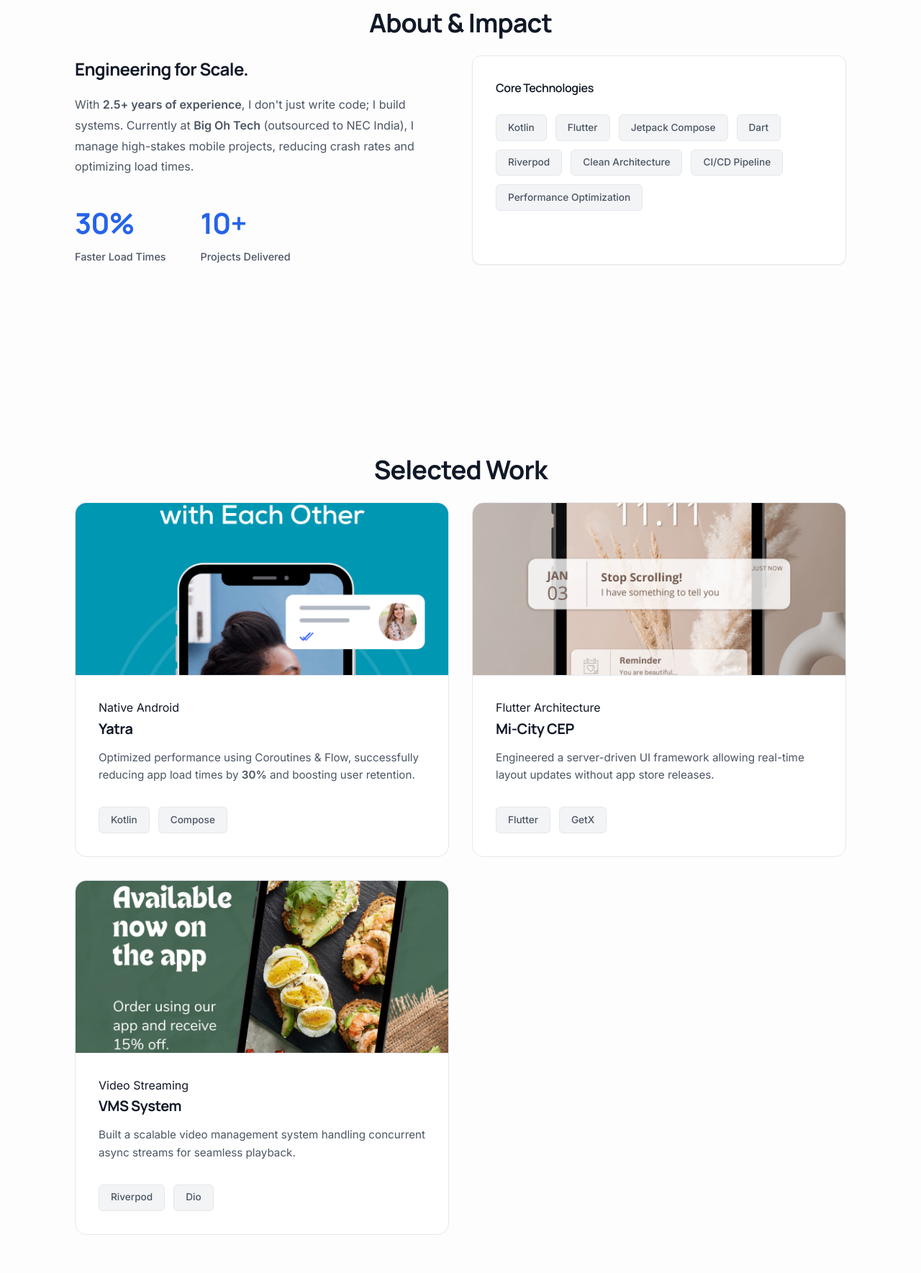
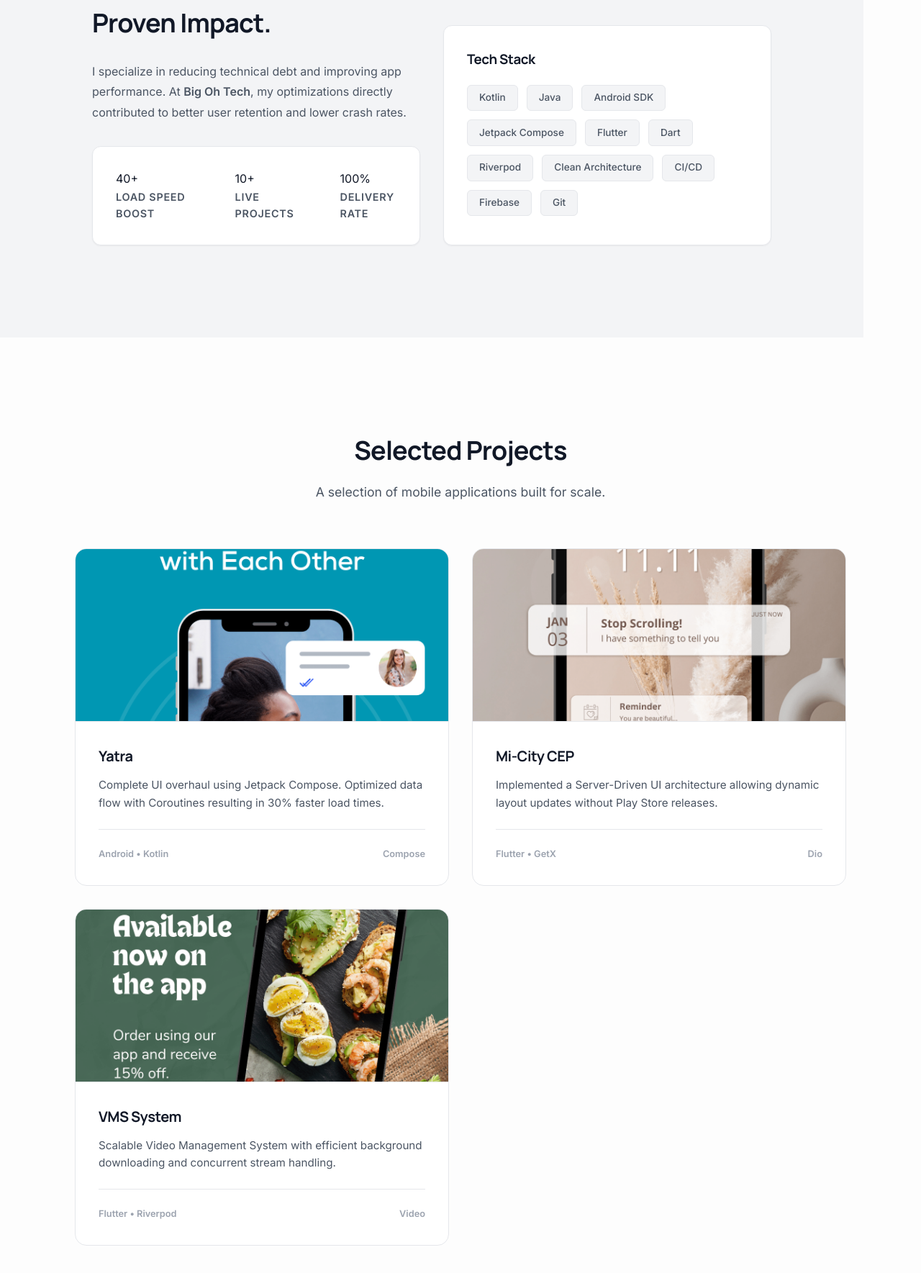
Before and after one commit to rohan0713/Portfolio, a website: page index.html in a window 1280 px wide. Shown: the part 925-2694 px from the top of the page at 72% size. Drawn offline with Linux system fonts and the light colour scheme.

Commit message:
feat: Theme update - Royal Blue & Manrope Fonts
- Added 'profile.jpeg' as the primary profile photo
- Changed typography to 'Manrope' (headings) and 'Inter' (body)
- Updated color palette to clean white with royal blue accents
- Redesigned stats grid and contact section for cleaner look

```diff
--- a/index.html
+++ b/index.html
@@ -14,11 +14,11 @@
 <body>
 
     <nav class="fade-in">
-        <a href="#" class="nav-logo">Rohan Ramola.</a>
+        <a href="#" class="nav-logo">RR.</a>
         <ul class="nav-links">
             <li><a href="#about" class="nav-link">About</a></li>
             <li><a href="#work" class="nav-link">Work</a></li>
-            <li><a href="#contact" class="nav-link">Contact</a></li>
+            <li><a href="#contact" class="nav-link">Let's Talk</a></li>
         </ul>
     </nav>
 
@@ -26,15 +26,18 @@
         <section class="hero">
             <div class="hero-content">
                 <div class="hero-text fade-in delay-1">
-                    <p class="font-serif">Hello, I'm Rohan</p>
-                    <h1>Building High-Performance<br>Mobile Experiences.</h1>
+                    <p
+                        style="text-transform: uppercase; letter-spacing: 0.1em; font-size: 0.85rem; margin-bottom: 1rem; color: var(--accent); font-weight: 600;">
+                        Rohan Ramola</p>
+                    <h1>Engineering <span class="highlight">High-Performance</span> Mobile Apps.</h1>
                     <p class="delay-2">
-                        Software Engineer specializing in <strong>Android & Flutter</strong>.
-                        I architect scalable apps that drive user engagement and business growth.
+                        Mid-Level Software Engineer with <strong>2.5+ years</strong> of expertise in Android & Flutter.
+                        Building scalable systems that handle complex data and smooth animations.
                     </p>
                     <div class="delay-3" style="display: flex; align-items: center; gap: 1rem; justify-content: start;">
-                        <a href="#work" class="btn btn-primary">View Projects</a>
-                        <a href="assets/Rohan_Ramola_Resume.pdf" target="_blank" class="btn btn-secondary">Resume</a>
+                        <a href="#work" class="btn btn-primary">See Selected Work</a>
+                        <a href="assets/Rohan_Ramola_Resume.pdf" target="_blank" class="btn btn-secondary">Download
+                            CV</a>
                     </div>
                 </div>
                 <div class="profile-img-container fade-in delay-2">
@@ -43,62 +46,68 @@
             </div>
         </section>
 
-        <section id="about">
-            <h2 class="section-title fade-in">About & Impact</h2>
+        <section id="about" class="section-bg">
+            <div class="section-content">
                 <div class="grid grid-2 fade-in delay-1">
                     <div>
-                    <h3 style="margin-bottom: 1rem; font-size: 1.5rem;">Engineering for Scale.</h3>
-                    <p style="color: var(--text-secondary); margin-bottom: 2rem; line-height: 1.8;">
-                        With <strong>2.5+ years of experience</strong>, I don't just write code; I build systems.
-                        Currently at <strong>Big Oh Tech</strong> (outsourced to NEC India), I manage high-stakes mobile
-                        projects, reducing crash rates and optimizing load times.
+                        <h2 style="font-size: 2.25rem; margin-bottom: 1.5rem;">Proven Impact.</h2>
+                        <p style="color: var(--text-secondary); margin-bottom: 1.5rem; line-height: 1.8;">
+                            I specialize in reducing technical debt and improving app performance.
+                            At <strong>Big Oh Tech</strong>, my optimizations directly contributed to better user
+                            retention and lower crash rates.
                         </p>
-                    <div style="display: flex; gap: 3rem; margin-top: 1rem;">
-                        <div>
-                            <h4 style="font-size: 2.5rem; margin-bottom: 0.2rem; color: var(--accent);">30%</h4>
-                            <p style="font-size: 0.9rem; color: var(--text-secondary); font-weight: 500;">Faster Load
-                                Times</p>
+
+                        <div class="stats-grid">
+                            <div class="stat-item">
+                                40+
+                                <p>Load Speed Boost</p>
                             </div>
-                        <div>
-                            <h4 style="font-size: 2.5rem; margin-bottom: 0.2rem; color: var(--accent);">10+</h4>
-                            <p style="font-size: 0.9rem; color: var(--text-secondary); font-weight: 500;">Projects
-                                Delivered</p>
+                            <div class="stat-item">
+                                10+
+                                <p>Live Projects</p>
+                            </div>
+                            <div class="stat-item">
+                                100%
+                                <p>Delivery Rate</p>
                             </div>
                         </div>
                     </div>
 
-                <div class="card">
-                    <h4 style="margin-bottom: 1.5rem; font-weight: 600;">Core Technologies</h4>
+                    <div class="card" style="margin-top: 2rem;">
+                        <h3 style="margin-bottom: 1.25rem;">Tech Stack</h3>
                         <div class="tags">
                             <span class="tag">Kotlin</span>
+                            <span class="tag">Java</span>
+                            <span class="tag">Android SDK</span>
+                            <span class="tag">Jetpack Compose</span>
                             <span class="tag">Flutter</span>
-                        <span class="tag">Jetpack Compose</span>
                             <span class="tag">Dart</span>
                             <span class="tag">Riverpod</span>
                             <span class="tag">Clean Architecture</span>
-                        <span class="tag">CI/CD Pipeline</span>
-                        <span class="tag">Performance Optimization</span>
+                            <span class="tag">CI/CD</span>
+                            <span class="tag">Firebase</span>
+                            <span class="tag">Git</span>
+                        </div>
                     </div>
                 </div>
             </div>
         </section>
 
         <section id="work">
-            <h2 class="section-title fade-in">Selected Work</h2>
+            <h2 class="section-title fade-in">Selected Projects</h2>
+            <p class="section-subtitle fade-in">A selection of mobile applications built for scale.</p>
+
             <div class="grid grid-3 fade-in delay-1">
 
                 <article class="project-card">
                     <img src="./assets/project-1.png" alt="Yatra App" class="project-img">
                     <div class="project-info">
-                        <span class="project-category">Native Android</span>
                         <h3>Yatra</h3>
-                        <p style="font-size: 0.95rem; color: var(--text-secondary); margin-bottom: 1rem;">
-                            Optimized performance using Coroutines & Flow, successfully reducing app load times by
-                            <strong>30%</strong> and boosting user retention.
-                        </p>
-                        <div class="tags">
-                            <span class="tag">Kotlin</span>
-                            <span class="tag">Compose</span>
+                        <p>Complete UI overhaul using Jetpack Compose. Optimized data flow with Coroutines resulting in
+                            30% faster load times.</p>
+                        <div class="project-meta">
+                            <span class="tech-icon">Android • Kotlin</span>
+                            <span class="tech-icon">Compose</span>
                         </div>
                     </div>
                 </article>
@@ -106,15 +115,12 @@
                 <article class="project-card">
                     <img src="./assets/project-2.png" alt="Mi-City CEP" class="project-img">
                     <div class="project-info">
-                        <span class="project-category">Flutter Architecture</span>
                         <h3>Mi-City CEP</h3>
-                        <p style="font-size: 0.95rem; color: var(--text-secondary); margin-bottom: 1rem;">
-                            Engineered a server-driven UI framework allowing real-time layout updates without app store
-                            releases.
-                        </p>
-                        <div class="tags">
-                            <span class="tag">Flutter</span>
-                            <span class="tag">GetX</span>
+                        <p>Implemented a Server-Driven UI architecture allowing dynamic layout updates without Play
+                            Store releases.</p>
+                        <div class="project-meta">
+                            <span class="tech-icon">Flutter • GetX</span>
+                            <span class="tech-icon">Dio</span>
                         </div>
                     </div>
                 </article>
@@ -122,15 +128,12 @@
                 <article class="project-card">
                     <img src="./assets/project-3.png" alt="VMS System" class="project-img">
                     <div class="project-info">
-                        <span class="project-category">Video Streaming</span>
                         <h3>VMS System</h3>
-                        <p style="font-size: 0.95rem; color: var(--text-secondary); margin-bottom: 1rem;">
-                            Built a scalable video management system handling concurrent async streams for seamless
-                            playback.
-                        </p>
-                        <div class="tags">
-                            <span class="tag">Riverpod</span>
-                            <span class="tag">Dio</span>
+                        <p>Scalable Video Management System with efficient background downloading and concurrent stream
+                            handling.</p>
+                        <div class="project-meta">
+                            <span class="tech-icon">Flutter • Riverpod</span>
+                            <span class="tech-icon">Video</span>
                         </div>
                     </div>
                 </article>
@@ -138,20 +141,23 @@
             </div>
         </section>
 
-        <section id="contact">
-            <div class="contact-section fade-in">
-                <p class="font-serif" style="margin-bottom: 1rem; color: var(--text-muted);">What's Next?</p>
-                <h2 style="margin-bottom: 2rem; font-size: 2.5rem;">Let's work together.</h2>
-                <a href="mailto:rohanramola63@gmail.com" class="contact-email">rohanramola63@gmail.com</a>
+        <section id="contact" style="padding-bottom: 6rem;">
+            <div class="contact-container fade-in">
+                <p
+                    style="color: var(--accent); font-weight: 600; text-transform: uppercase; letter-spacing: 0.1em; margin-bottom: 1rem;">
+                    Get In Touch</p>
+                <h2 style="font-size: 2.5rem; margin-bottom: 2rem;">Ready to build something properly?</h2>
+                <a href="mailto:rohanramola63@gmail.com" class="contact-email">
+                    rohanramola63@gmail.com
+                </a>
 
-                <div style="display: flex; gap: 2.5rem; justify-content: center; margin-top: 4rem;">
-                    <a href="https://linkedin.com/in/rohanramola13/"
-                        style="color: var(--text-primary); text-decoration: none; font-weight: 500; font-size: 1.1rem;">LinkedIn</a>
-                    <a href="https://github.com/rohan0713"
-                        style="color: var(--text-primary); text-decoration: none; font-weight: 500; font-size: 1.1rem;">GitHub</a>
-                    <a href="tel:+919582308296"
-                        style="color: var(--text-primary); text-decoration: none; font-weight: 500; font-size: 1.1rem;">+91
-                        9582 308 296</a>
+                <div style="display: flex; gap: 2rem; justify-content: center; margin-top: 3rem;">
+                    <a href="https://linkedin.com/in/rohanramola13/" class="btn btn-secondary"
+                        style="margin: 0; border: none; font-size: 1rem;">LinkedIn ↗</a>
+                    <a href="https://github.com/rohan0713" class="btn btn-secondary"
+                        style="margin: 0; border: none; font-size: 1rem;">GitHub ↗</a>
+                    <a href="tel:+919582308296" class="btn btn-secondary"
+                        style="margin: 0; border: none; font-size: 1rem;">+91 9582 308 296</a>
                 </div>
             </div>
         </section>
```
Lines whose indentation alone changed are shown as unchanged.
